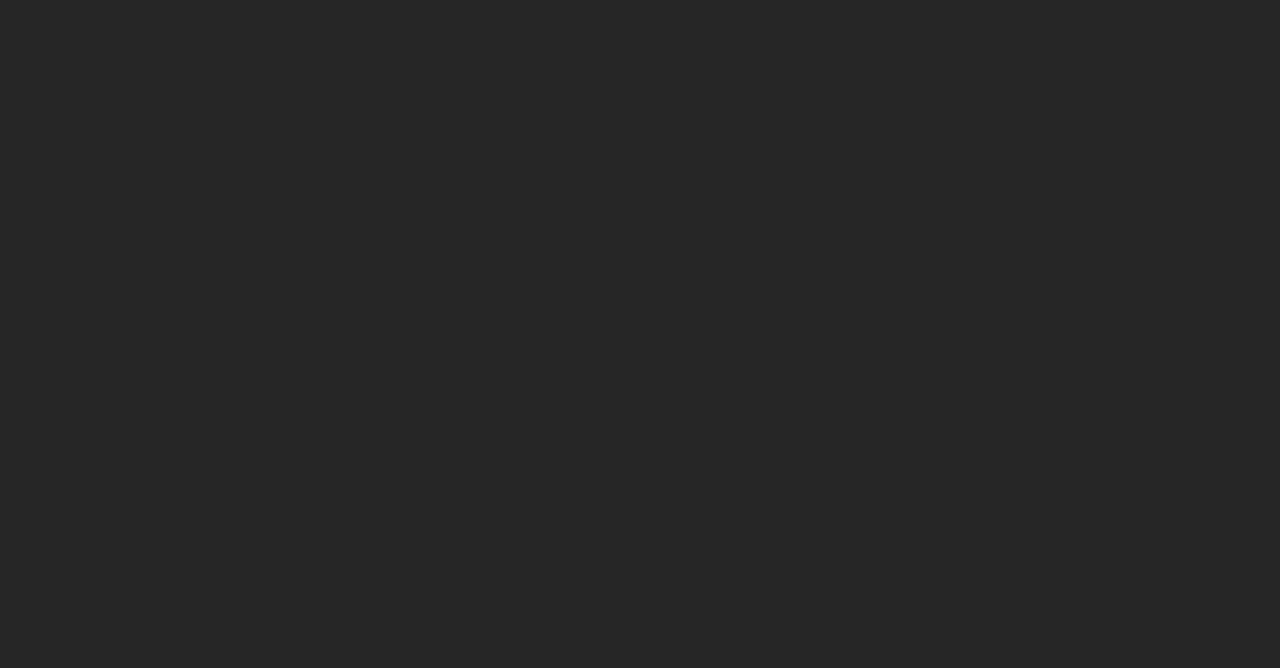
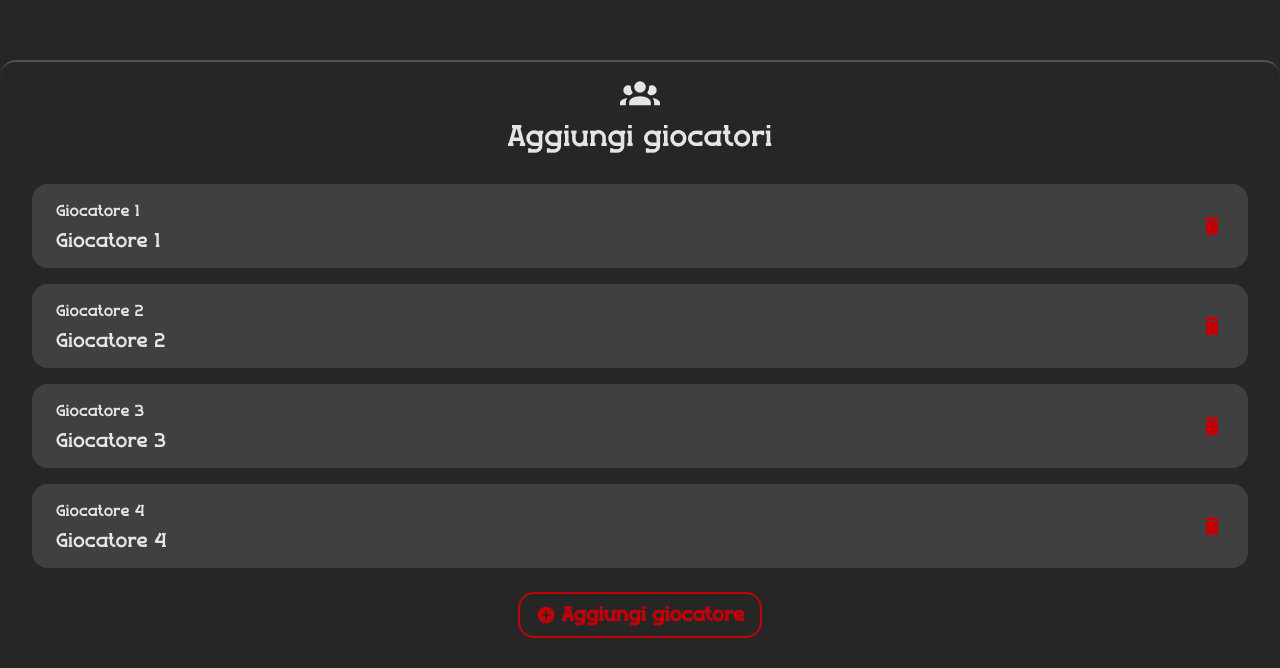
Before and after one commit to Maximilian284/impostor-game, a Vue app: page /new-game in a window 1280 px wide. Shown: the part 740-1408 px from the top of the page. Before the commit the page ends 800 px from the top, so only its background shows below. Built offline with nearby package versions, Linux system fonts and the light colour scheme.

Commit message:
Aggiunto funzione 'aggiungi giocatori'

```diff
--- a/src/assets/main.css
+++ b/src/assets/main.css
@@ -15,5 +15,4 @@ html, body, #app {
   height: 100%;
   margin: 0;
   padding: 0;
-  overscroll-behavior: none;
 }
--- /dev/null
+++ b/src/components/icons/IconPlusFilledCircle.vue
@@ -0,0 +1,6 @@
+<template>
+  <svg xmlns="http://www.w3.org/2000/svg" viewBox="0 0 24 24">
+    <title>plus-circle</title>
+    <path d="M17,13H13V17H11V13H7V11H11V7H13V11H17M12,2A10,10 0 0,0 2,12A10,10 0 0,0 12,22A10,10 0 0,0 22,12A10,10 0 0,0 12,2Z" />
+  </svg>
+</template>
--- /dev/null
+++ b/src/components/icons/IconTrash.vue
@@ -0,0 +1,6 @@
+<template>
+  <svg xmlns="http://www.w3.org/2000/svg" viewBox="0 0 24 24">
+    <title>delete</title>
+    <path d="M19,4H15.5L14.5,3H9.5L8.5,4H5V6H19M6,19A2,2 0 0,0 8,21H16A2,2 0 0,0 18,19V7H6V19Z" />
+  </svg>
+</template>
--- a/src/views/NewGameView.vue
+++ b/src/views/NewGameView.vue
@@ -6,36 +6,66 @@ import IconPlusCircle from '@/components/icons/IconPlusCircle.vue'
 import IconMinusCircle from '@/components/icons/IconMinusCircle.vue'
 import IconClock from '@/components/icons/IconClock.vue'
 import IconCards from '@/components/icons/IconCards.vue'
+import IconPlusFilledCircle from '@/components/icons/IconPlusFilledCircle.vue'
+import IconTrash from '@/components/icons/IconTrash.vue'
 import { ref, watch } from 'vue'
 
-const players = ref(4)
+const players = ref(["Giocatore 1", "Giocatore 2", "Giocatore 3", "Giocatore 4"])
 const impostors = ref(1)
 const duration = ref(4)
 const packets = ref(1)
 
+const showModalPlayers = ref(false)
+const showModalPackets = ref(false)
+
+function addPlayer() {
+  players.value.push(`Giocatore ${players.value.length + 1}`)
+}
+
 function changeImpostors(n: number) {
-  if (impostors.value + n >= 1 && impostors.value + n < players.value) {
+  if (impostors.value + n >= 1 && impostors.value + n < players.value.length) {
     impostors.value += n
   }
 }
 
+function switchVar(varName: string) {
+  switch (varName) {
+    case 'players':
+      showModalPlayers.value = !showModalPlayers.value
+      break
+    case 'impostors':
+      break
+    case 'duration':
+      break
+    case 'packets':
+      break
+  }
+}
+
 watch(players, () => {
-  duration.value = players.value
+  duration.value = players.value.length + 1
 })
 </script>
 
 <template>
   <div class="flex flex-col justify-center items-center h-screen w-screen bg-neutral-800 overflow-hidden">
+    <!-- View Title -->
     <p class="text-red-700 font-extrabold text-6xl mb-20 -mt-[8rem]">IMPOSTORE</p>
+
+    <!-- Options -->
     <div class="w-[calc(100%-4rem)]">
-      <button class="w-full bg-neutral-700 text-neutral-200 pt-4 pb-3 border-b-2 rounded-t-2xl border-neutral-600 text-2xl font-semibold text-left flex pl-6">
+
+      <!-- Players option -->
+      <button @click="switchVar('players')" class="w-full bg-neutral-700 text-neutral-200 pt-4 pb-3 border-b-2 rounded-t-2xl border-neutral-600 text-2xl font-semibold text-left flex pl-6">
         <IconPlayers class="inline w-6 h-6 mr-3 mt-0.5 fill-neutral-200"/>
         Giocatori
         <div class="ml-auto flex items-center text-xl pr-2">
-          <p class="pt-1">{{ players }}</p>
+          <p class="pt-1">{{ players.length }}</p>
           <IconArrowRight class="inline w-8 h-8 fill-neutral-200"/>
         </div>
       </button>
+
+      <!-- Impostors option -->
       <button class="w-full bg-neutral-700 text-neutral-200 pt-4 pb-3 border-b-2 border-neutral-600 text-2xl font-semibold text-left flex pl-6">
         <IconSpy class="inline w-6 h-6 mr-3 mt-1 fill-neutral-200"/>
         Impostori
@@ -45,6 +75,8 @@ watch(players, () => {
           <IconMinusCircle class="inline w-6 h-6 ml-3 fill-neutral-200" @click="changeImpostors(-1)"/>
         </div>
       </button>
+
+      <!-- Duration option -->
       <button class="w-full bg-neutral-700 text-neutral-200 pt-4 pb-3 border-b-2 border-neutral-600 text-2xl font-semibold text-left flex pl-6">
         <IconCards class="inline w-6 h-6 mr-3 mt-1 fill-neutral-200"/>
         Pacchetti
@@ -53,6 +85,8 @@ watch(players, () => {
           <IconArrowRight class="inline w-8 h-8 fill-neutral-200"/>
         </div>
       </button>
+
+      <!-- Packets option -->
       <button class="w-full bg-neutral-700 text-neutral-200 pt-4 pb-3 rounded-b-2xl text-2xl font-semibold text-left flex pl-6">
         <IconClock class="inline w-6 h-6 mr-3 mt-0.5 fill-neutral-200"/>
         Durata
@@ -62,5 +96,27 @@ watch(players, () => {
         </div>
       </button>
     </div>
+
+    <!-- Modal Players -->
+    <div :class="showModalPlayers ? 'translate-y-0' : 'translate-y-full'" class="z-10 w-screen h-[calc(100vh-12rem)] absolute bottom-0 left-0 bg-neutral-800 rounded-t-2xl border-t-2 border-neutral-600 transition-transform duration-[400ms] overflow-auto" >
+      <div class="flex flex-col items-center">
+        <IconPlayers class="inline w-10 h-10 mt-2.5 fill-neutral-200"/>
+        <p class="mt-2 mb-7 text-neutral-200 text-3xl">Aggiungi giocatori</p>
+        <div v-for="(player, index) in players" class="bg-neutral-700 rounded-2xl px-6 pt-4 pb-3 mb-4 w-[calc(100vw-4rem)] flex items-center justify-between">
+          <div>
+            <p class="text-neutral-200">Giocatore {{ index + 1 }}</p>
+            <input v-model="players[index]" type="text" class="bg-neutral-700 text-neutral-200 text-xl rounded-lg mt-1 focus:outline-none" placeholder="Nome"/>
+          </div>
+         <IconTrash @click="players.splice(index, 1)" class="inline w-6 h-6 fill-red-700 mb-1 cursor-pointer"/>
+        </div>
+        <button @click="addPlayer" class="flex items-center border-2 text-red-700 px-4 pt-2 pb-1.5 rounded-2xl text-xl font-semibold mt-2 mb-6">
+          <IconPlusFilledCircle class="inline w-5 h-5 fill-red-700 mb-0.5 mr-1.5"/>
+          <p >Aggiungi giocatore</p>
+        </button>
+      </div>
+    </div>
+    <div v-if="showModalPlayers" @click="switchVar('players')" class="fixed inset-0 bg-black/20 backdrop-blur-sm transition-opacity duration-300"></div>
+
+    <!-- Modal Packets -->
   </div>
 </template>
```
